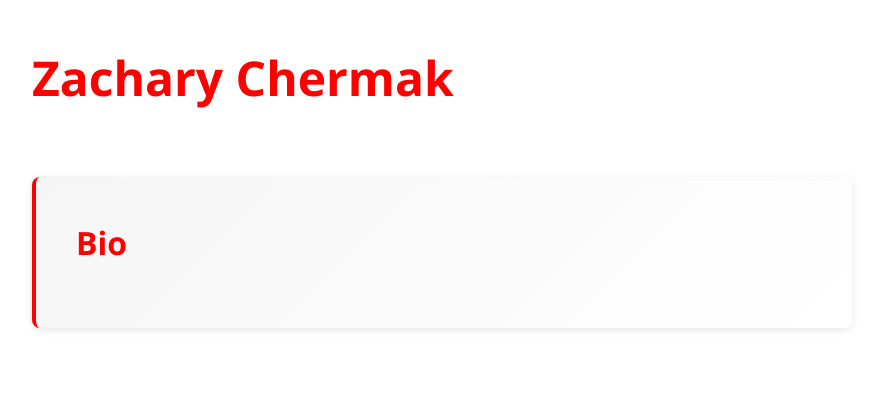
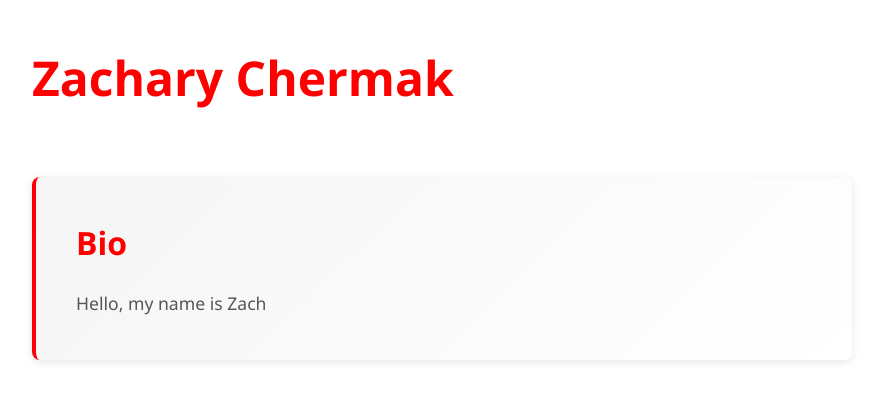
Before and after one commit to zchermak/zacharychermak, a plain HTML site: page index.html in a window 1280 px wide. Shown: the whole page, without its empty margins (198-1075 px from the left). Drawn offline with Linux system fonts and the light colour scheme.

Commit message:
Update biography section with personal introduction

```diff
--- a/index.html
+++ b/index.html
@@ -58,7 +58,7 @@
         <section class="bio-section">
             <h2>Bio</h2>
             <p>
-                <!-- Your biography goes here. Add your personal or professional background, interests, and achievements. -->
+                Hello, my name is Zach
             </p>
         </section>
     </main>
```
